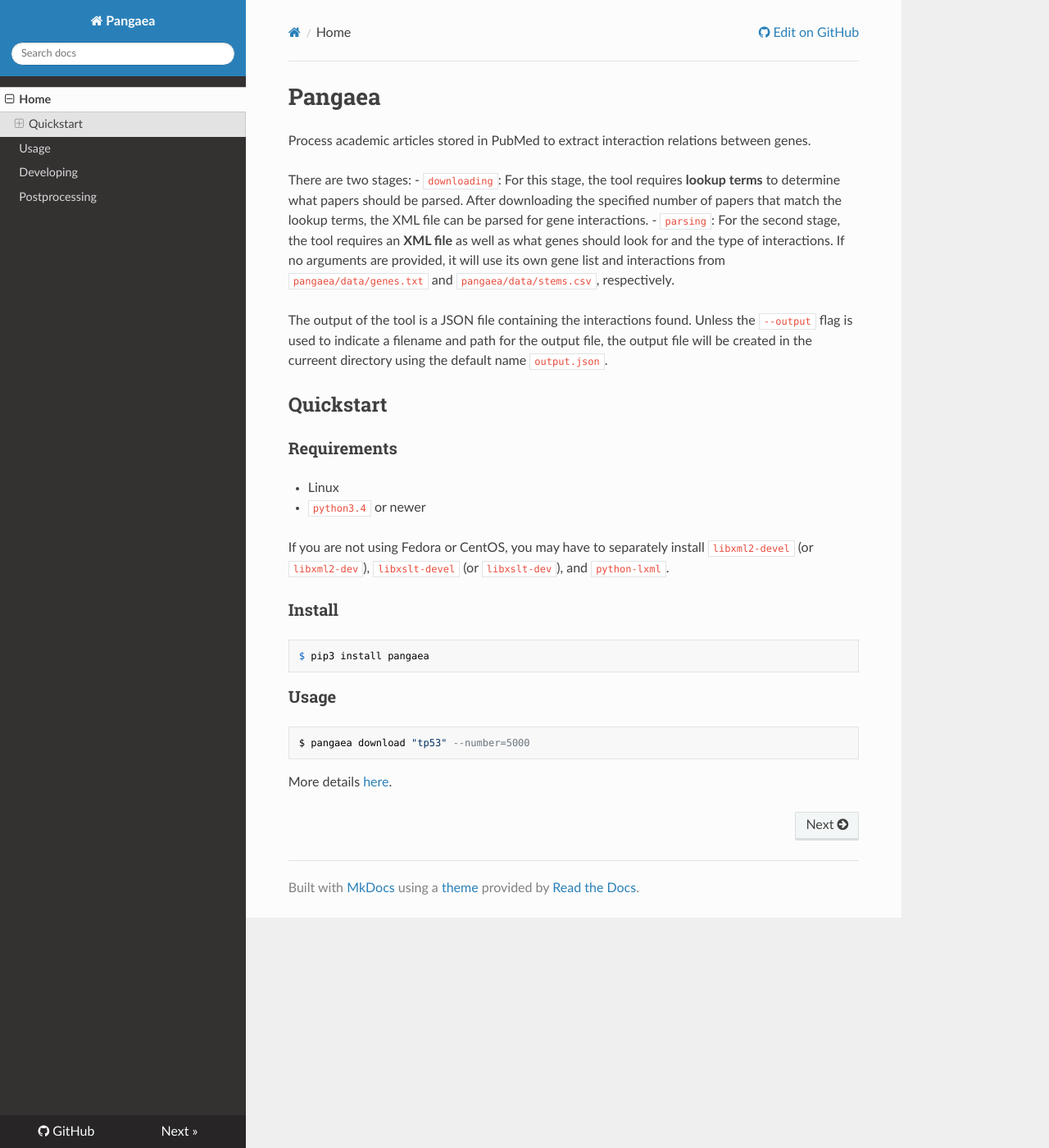
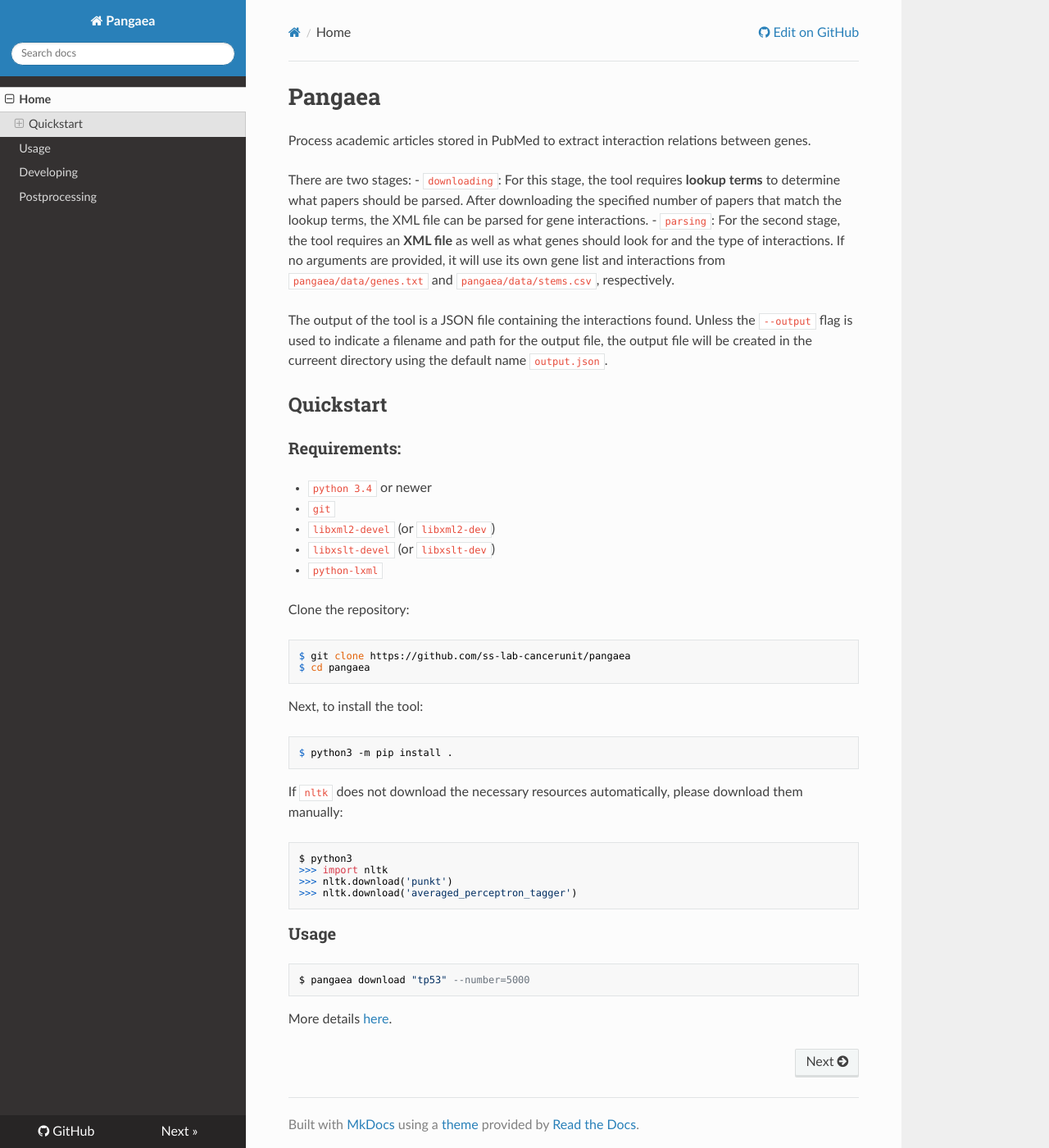
Before and after one commit to ss-lab-cancerunit/pangaea, an MkDocs documentation site: the page built from docs/index.md, in a window 1280 px wide and 1400 px high. Shown: the whole window at 82% size. Built offline with MkDocs 1.6.1, drawn with Linux system fonts in a browser that asks for light colours; nearby versions of some CDN libraries.

Commit message:
Fix installation instructions in the docs

````diff
--- a/docs/index.md
+++ b/docs/index.md
@@ -11,17 +11,31 @@
 
 ## Quickstart
 
-### Requirements
+### Requirements:
 
-- Linux
-- `python3.4` or newer
+- `python 3.4` or newer
+- `git`
+- `libxml2-devel` (or `libxml2-dev`)
+- `libxslt-devel` (or `libxslt-dev`)
+- `python-lxml`
 
-If you are not using Fedora or CentOS, you may have to separately install `libxml2-devel` (or `libxml2-dev`), `libxslt-devel` (or `libxslt-dev`), and `python-lxml`.
+Clone the repository:
 
-### Install
+    $ git clone https://github.com/ss-lab-cancerunit/pangaea
+    $ cd pangaea
 
-    $ pip3 install pangaea
+Next, to install the tool:
 
+    $ python3 -m pip install .
+
+If `nltk` does not download the necessary resources automatically, please download them manually:
+
+```
+$ python3
+>>> import nltk
+>>> nltk.download('punkt')
+>>> nltk.download('averaged_perceptron_tagger')
+```
 
 ### Usage
 
````
